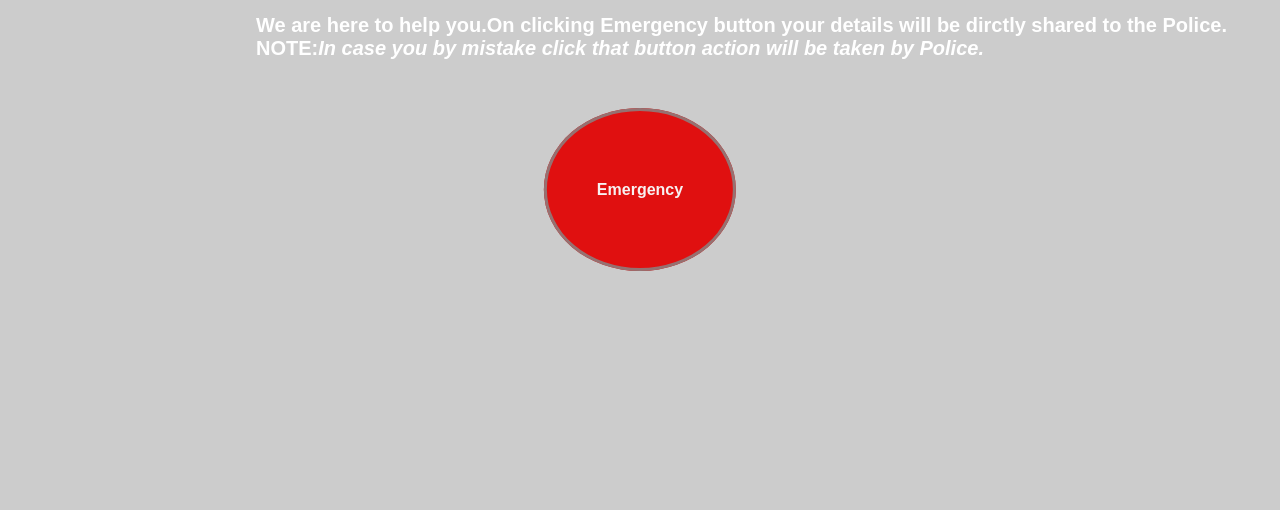
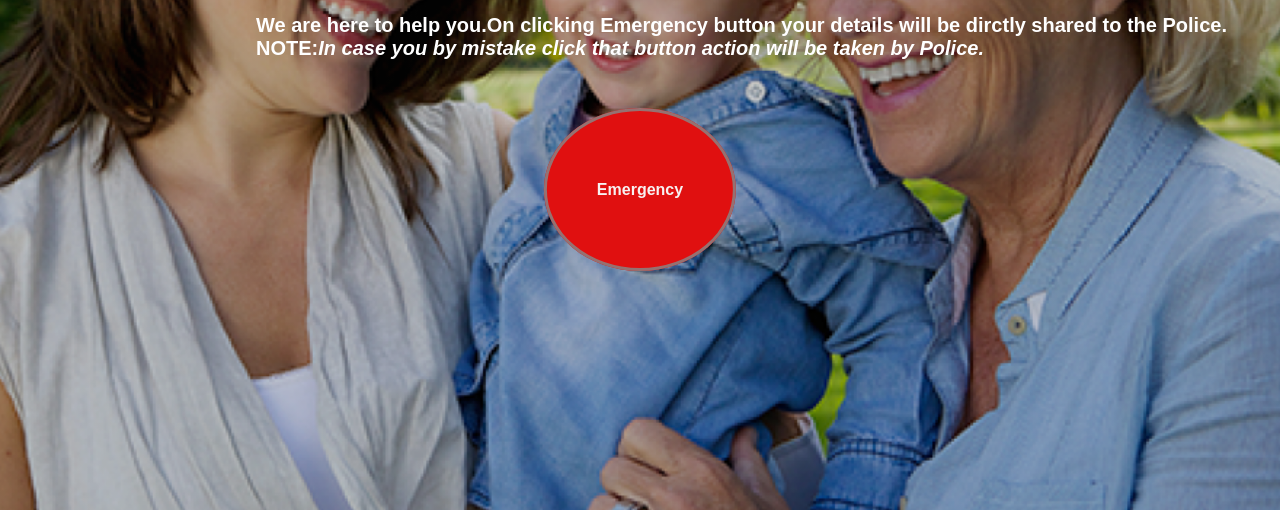
Before and after one commit to PrachiSingh09/Hunter, a plain HTML site: page Women.html in a window 1280 px wide. Shown: the part 450-960 px from the top of the page. Drawn offline with nearby package versions, Linux system fonts and the light colour scheme; files whose address does not match are found by name.

Commit message:
Update Women.css

```diff
--- a/Women.css
+++ b/Women.css
@@ -5,7 +5,7 @@
 
 }
 header{
-    background-image: linear-gradient(rgba(0,0,0,0.2),rgba(0,0,0,0.2)), url("img/women.png");
+    background-image: linear-gradient(rgba(0,0,0,0.2),rgba(0,0,0,0.2)), url("women.png");
     height: 120vh;
     background-size: cover;
     background-position: center;
```
